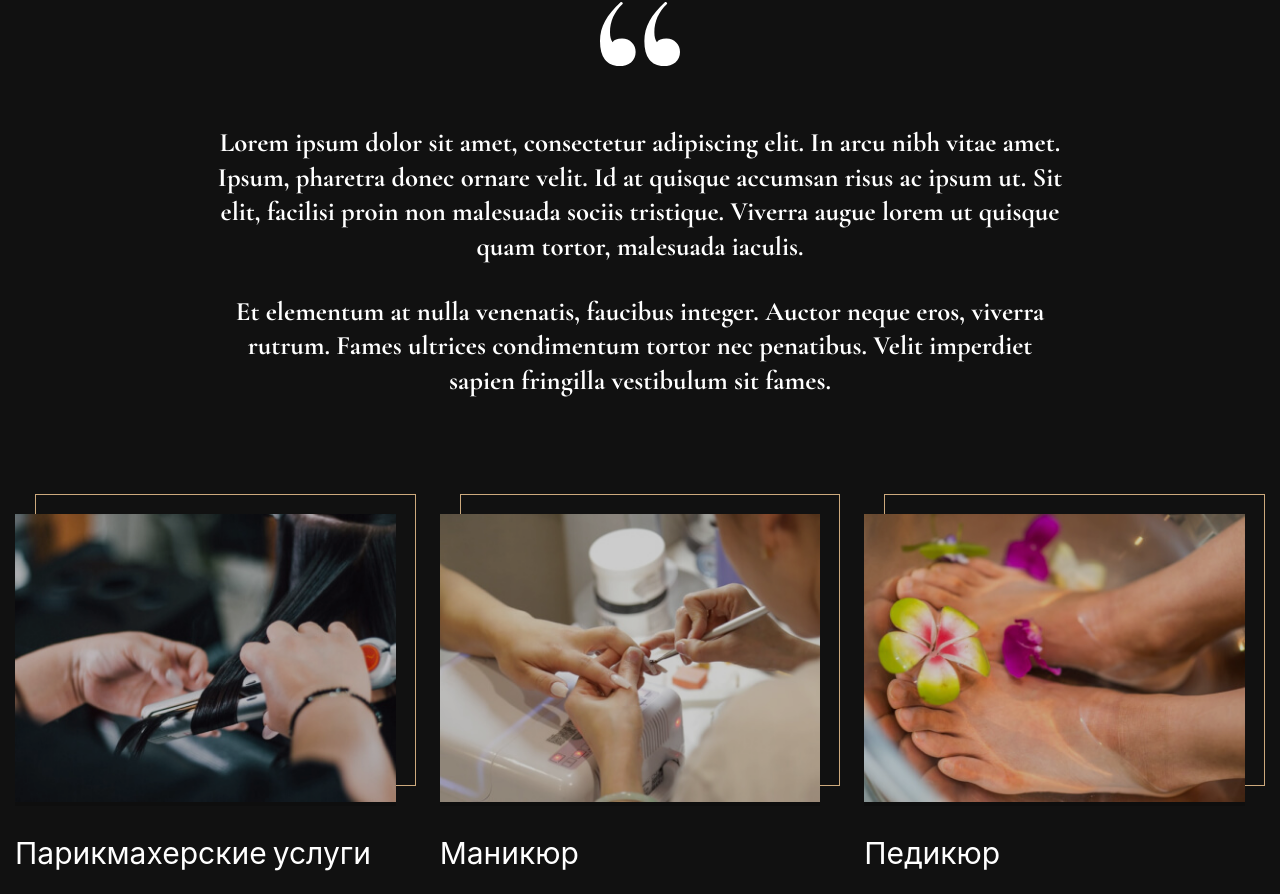
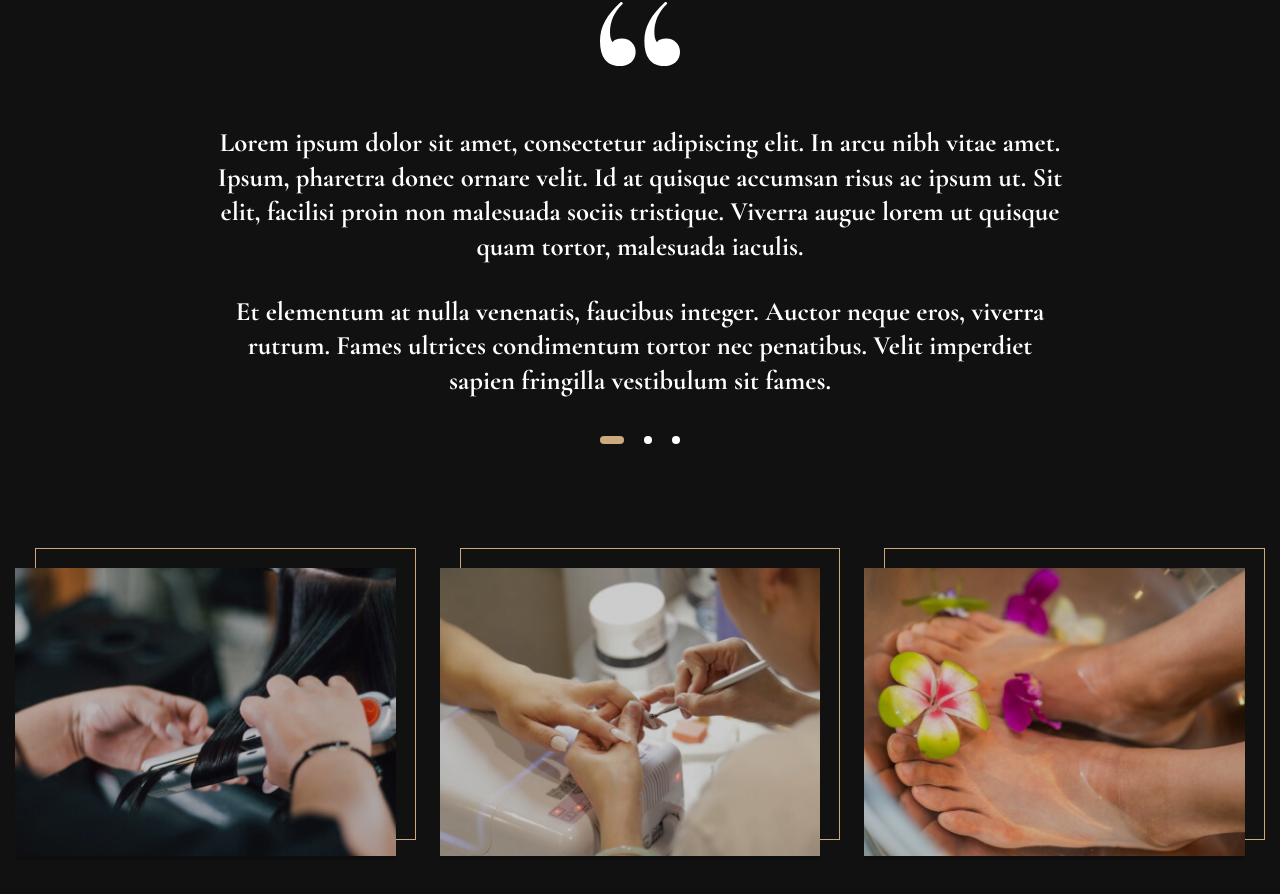
Before and after one commit to Anton-Osip/Delote-Beauty, a React app: page /home in a window 1280 px wide. Shown: the part 918-1812 px from the top of the page. Built offline with nearby package versions, Linux system fonts and the light colour scheme.

Commit message:
feat: add slider

```diff
--- a/package.json
+++ b/package.json
@@ -43,6 +43,7 @@
     "postcss-preset-env": "7.0.1",
     "prompts": "2.4.2",
     "react": "18.2.0",
+    "react-alice-carousel": "^2.9.1",
     "react-app-polyfill": "3.0.0",
     "react-dev-utils": "12.0.1",
     "react-dom": "18.2.0",
--- a/src/layout/sections/about/About_Styles.ts
+++ b/src/layout/sections/about/About_Styles.ts
@@ -22,6 +22,19 @@ const Slider = styled.div`
 	flex-direction: column;
 	align-items: center;
 
+	& .alice-carousel__dots-item:not(.__custom) {
+		width: 8px;
+		height: 8px;
+		border-radius: 20px;
+		background-color: ${theme.colors.font};
+	}
+	& .alice-carousel__dots-item:not(.__custom):hover {
+		background-color: ${theme.colors.borderColor};
+	}
+	& .alice-carousel__dots-item:not(.__custom).__active {
+		width: 24px;
+		background-color: ${theme.colors.borderColor};
+	}
 	@media ${theme.media.tablet} {
 		margin-top: 20px;
 	}
--- a/src/layout/sections/about/slider/Slider.tsx
+++ b/src/layout/sections/about/slider/Slider.tsx
@@ -1,8 +1,8 @@
+import AliceCarousel from 'react-alice-carousel'
+import 'react-alice-carousel/lib/alice-carousel.css'
 import { S } from '../About_Styles'
-
-export const Slider: React.FC = () => {
+const Slide: React.FC = () => {
 	return (
-		<S.Slider>
 		<S.Slide>
 			<S.Text>
 				Lorem ipsum dolor sit amet, consectetur adipiscing elit. In arcu nibh
@@ -17,6 +17,14 @@ export const Slider: React.FC = () => {
 				imperdiet sapien fringilla vestibulum sit fames.
 			</S.Text>
 		</S.Slide>
+	)
+}
+const SlideItems = [<Slide />, <Slide />, <Slide />]
+
+export const Slider: React.FC = () => {
+	return (
+		<S.Slider>
+			<AliceCarousel mouseTracking items={SlideItems} disableButtonsControls />
 		</S.Slider>
 	)
 }
```
Also changed, not shown: 1 other file (tests, documents, lock files or other folders). Lines whose indentation alone changed are shown as unchanged.
